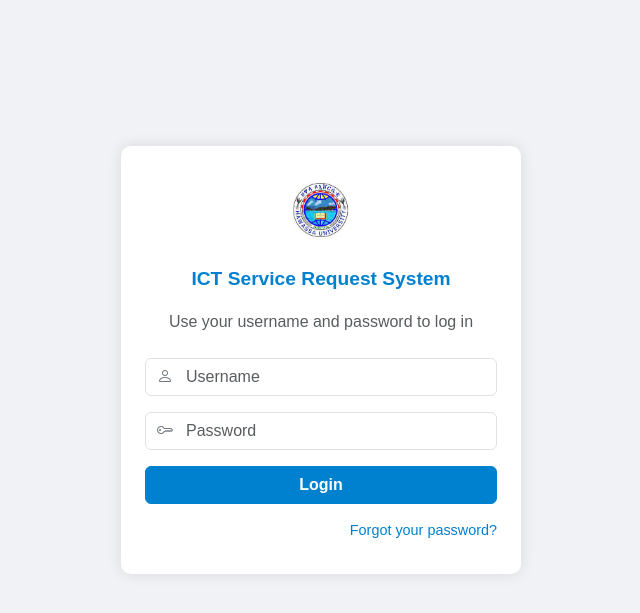
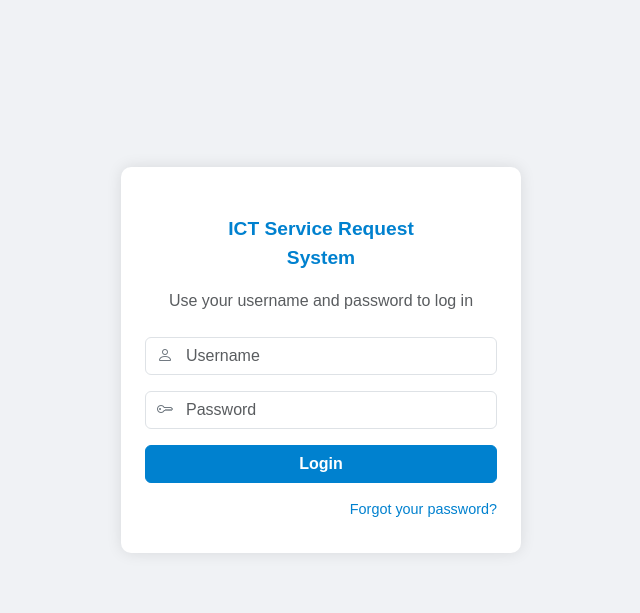
Before and after one commit to BiniyamGeremew/ict_service_request_system, a Django app: page /login/ in a window 1280 px wide. Shown: the top 613 px of the page, without its empty margins (319-959 px from the left). Run offline with Django 5.2, Linux system fonts and the light colour scheme; some libraries are stand-ins or nearby versions.

Commit message:
removed logo and adjusted system name

```diff
--- a/templates/login.html
+++ b/templates/login.html
@@ -86,16 +86,14 @@
 </head>
 <body>
   <div class="login-container">
-    <!-- University Logo -->
-    <img src="{% static 'img/uniLogo.jpg' %}" alt="University Logo" class="logo" />
 
+    <br>
     <!-- System Name -->
-    <div class="system-title">ICT Service Request System</div>
+    <div class="system-title">ICT Service Request <br>System</div>
 
     <!-- Welcome Text -->
     <p class="text-center text-muted mb-4">Use your username and password to log in</p>
 
-    <!-- MESSAGES START HERE -->
     {% if messages %}
       <div class="mb-3">
         {% for message in messages %}
@@ -106,7 +104,6 @@
         {% endfor %}
       </div>
     {% endif %}
-    <!-- MESSAGES END HERE -->
 
     <!-- Login Form -->
     <form method="POST">
```
